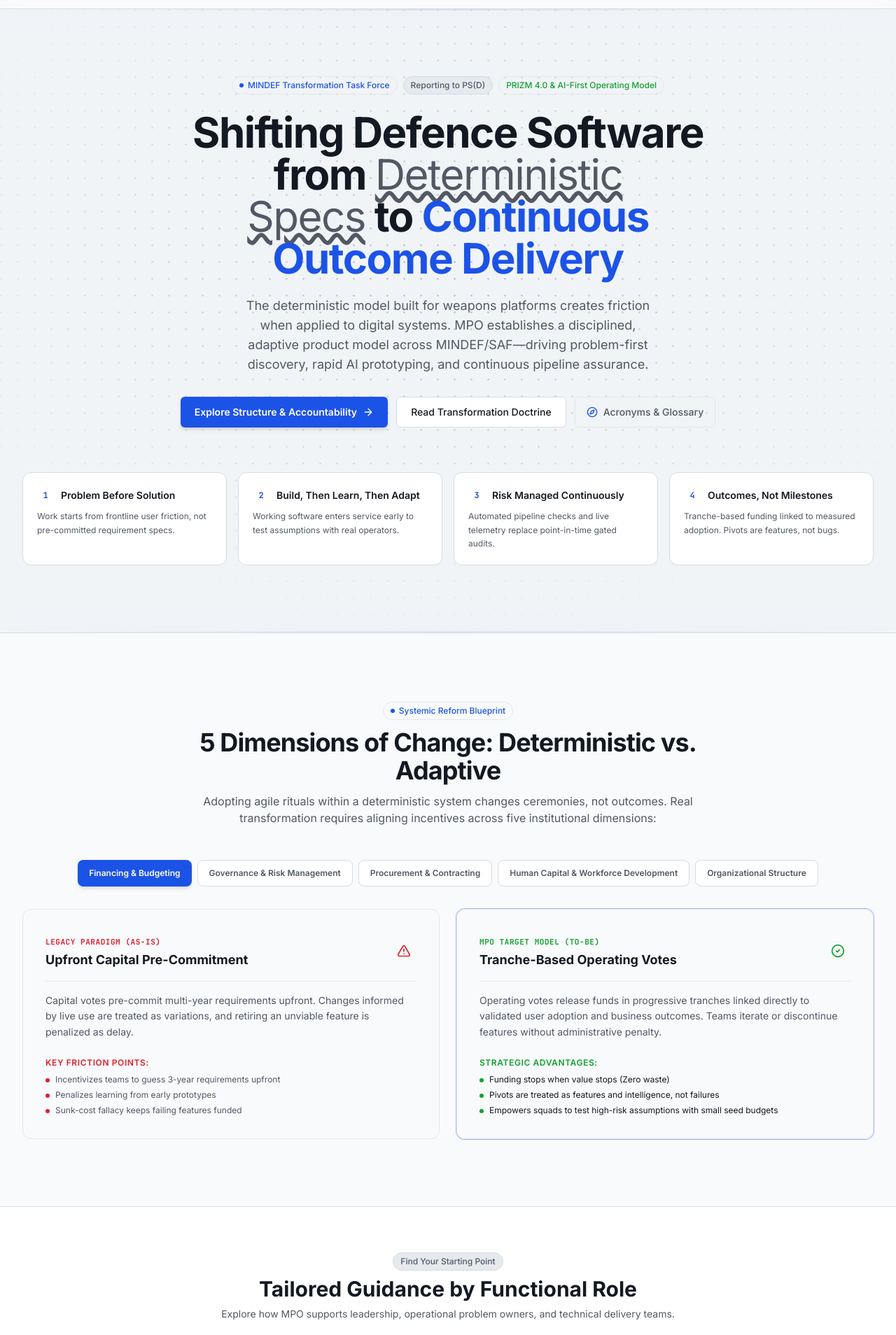
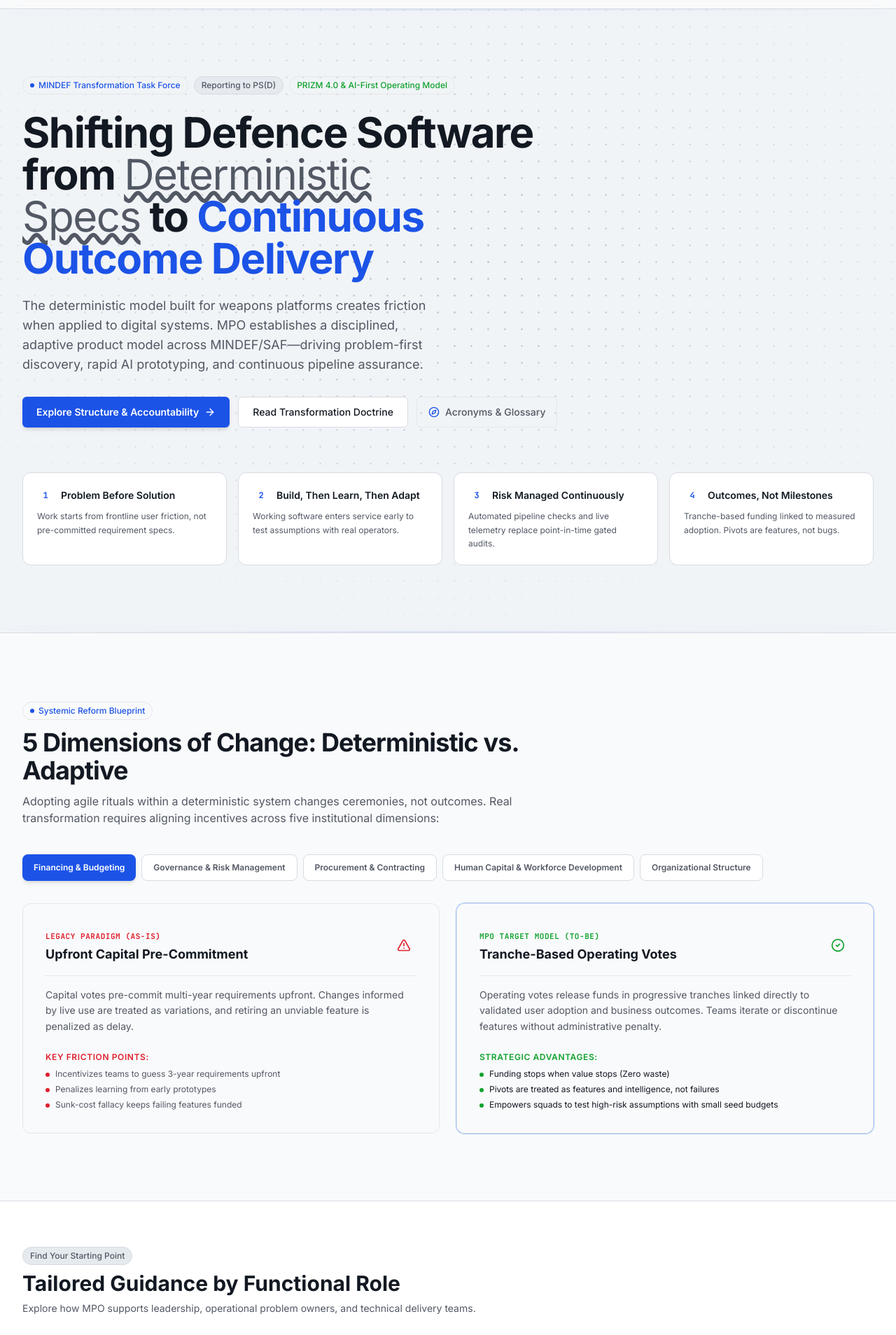
Before and after one commit to unluckyxiii/mpo, a Next.js app: page / in a window 1280 px wide. Shown: the part 52-1960 px from the top of the page at 70% size. Built offline with nearby package versions, Linux system fonts and the light colour scheme.

Commit message:
style: default to light theme and left-align layout across header and sections

```diff
--- a/src/app/layout.tsx
+++ b/src/app/layout.tsx
@@ -41,10 +41,7 @@ export default function RootLayout({
             __html: `
               (function() {
                 try {
-                  var mode = localStorage.getItem('prizm.mode');
-                  if (!mode) {
-                    mode = window.matchMedia('(prefers-color-scheme: dark)').matches ? 'dark' : 'light';
-                  }
+                  var mode = localStorage.getItem('prizm.mode') || 'light';
                   document.documentElement.dataset.zone = 'enterprise';
                   document.documentElement.dataset.mode = mode;
                   document.documentElement.style.colorScheme = mode;
--- a/src/app/page.tsx
+++ b/src/app/page.tsx
@@ -18,14 +18,14 @@ export default function HomePage() {
       {/* Audience Gateways Strip */}
       <section className="py-16 bg-surface border-b border-border">
         <div className="mx-auto max-w-7xl px-4 sm:px-6 lg:px-8">
-          <div className="text-center max-w-2xl mx-auto mb-10 space-y-2">
+          <div className="text-left max-w-2xl mb-10 space-y-2">
             <PrizmBadge variant="muted">
               Find Your Starting Point
             </PrizmBadge>
-            <h2 className="text-2xl font-bold text-fg sm:text-3xl">
+            <h2 className="text-2xl font-bold text-fg sm:text-3xl text-left">
               Tailored Guidance by Functional Role
             </h2>
-            <p className="text-xs sm:text-sm text-fg-muted">
+            <p className="text-xs sm:text-sm text-fg-muted text-left">
               Explore how MPO supports leadership, operational problem owners, and technical delivery teams.
             </p>
           </div>
@@ -116,22 +116,23 @@ export default function HomePage() {
       <SpectrumGrid />
 
       {/* Bottom Transformation CTA */}
-      <section className="py-16 sm:py-20 bg-bg text-center">
-        <div className="mx-auto max-w-3xl px-4 sm:px-6 lg:px-8 space-y-6">
+      <section className="py-16 sm:py-20 bg-bg text-left border-t border-border">
+        <div className="mx-auto max-w-7xl px-4 sm:px-6 lg:px-8">
+          <div className="max-w-3xl space-y-6">
             <div className="inline-flex items-center gap-2 rounded-full border border-accent/30 bg-accent/10 px-3 py-1 text-xs font-medium text-accent">
               <Sparkles className="h-3.5 w-3.5" />
               <span>Ready to Shift Practice?</span>
             </div>
 
-          <h2 className="text-3xl font-bold tracking-tight text-fg sm:text-4xl">
+            <h2 className="text-3xl font-bold tracking-tight text-fg sm:text-4xl text-left">
               Have an Operational Friction or Policy Blocker to Discuss?
             </h2>
 
-          <p className="text-sm text-fg-muted max-w-xl mx-auto leading-relaxed">
+            <p className="text-sm text-fg-muted max-w-xl leading-relaxed text-left">
               Share the problem and frontline users affected. MPO can help clarify the need, run a rapid discovery sprint, or design a policy trial waiver.
             </p>
 
-          <div className="flex flex-wrap items-center justify-center gap-3 pt-2">
+            <div className="flex flex-wrap items-center justify-start gap-3 pt-2">
               <Link
                 href="/funding-support"
                 className="inline-flex h-11 items-center gap-2 rounded-md bg-accent px-6 text-sm font-semibold text-accent-fg shadow-md transition-all hover:bg-accent-hover"
@@ -149,6 +150,7 @@ export default function HomePage() {
               </Link>
             </div>
           </div>
+        </div>
       </section>
     </div>
   );
--- a/src/app/vision-doctrine/page.tsx
+++ b/src/app/vision-doctrine/page.tsx
@@ -123,15 +123,15 @@ export default function VisionDoctrinePage() {
       <DimensionsComparison />
 
       {/* Action CTA */}
-      <section className="mx-auto max-w-7xl px-4 sm:px-6 lg:px-8 text-center">
-        <div className="rounded-2xl border border-border bg-surface p-8 sm:p-12 space-y-4 max-w-3xl mx-auto shadow-xs">
-          <h3 className="text-2xl font-bold text-fg">
+      <section className="mx-auto max-w-7xl px-4 sm:px-6 lg:px-8 text-left">
+        <div className="rounded-2xl border border-border bg-surface p-8 sm:p-12 space-y-4 max-w-3xl shadow-xs">
+          <h3 className="text-2xl font-bold text-fg text-left">
             See How We Structure Teams & Accountability
           </h3>
-          <p className="text-xs sm:text-sm text-fg-muted leading-relaxed">
+          <p className="text-xs sm:text-sm text-fg-muted leading-relaxed text-left">
             Discover the 4-tier AI competency schema, co-located squad topologies, and lifecycle RACI matrices governing MPO squads.
           </p>
-          <div className="pt-2">
+          <div className="pt-2 flex justify-start">
             <Link
               href="/structure-accountability"
               className="inline-flex h-10 items-center gap-2 rounded-md bg-accent px-5 text-xs font-semibold text-accent-fg shadow-sm hover:bg-accent-hover"
--- a/src/components/home/DimensionsComparison.tsx
+++ b/src/components/home/DimensionsComparison.tsx
@@ -14,20 +14,20 @@ export function DimensionsComparison() {
   return (
     <section className="py-16 sm:py-24 bg-bg border-b border-border">
       <div className="mx-auto max-w-7xl px-4 sm:px-6 lg:px-8">
-        <div className="text-center max-w-3xl mx-auto mb-12 space-y-3">
+        <div className="text-left max-w-3xl mb-10 space-y-3">
           <PrizmBadge variant="accent" showPip>
             Systemic Reform Blueprint
           </PrizmBadge>
-          <h2 className="text-3xl font-bold tracking-tight text-fg sm:text-4xl">
+          <h2 className="text-3xl font-bold tracking-tight text-fg sm:text-4xl text-left">
             5 Dimensions of Change: Deterministic vs. Adaptive
           </h2>
-          <p className="text-sm sm:text-base text-fg-muted">
+          <p className="text-sm sm:text-base text-fg-muted text-left">
             Adopting agile rituals within a deterministic system changes ceremonies, not outcomes. Real transformation requires aligning incentives across five institutional dimensions:
           </p>
         </div>
 
         {/* Tab Selection */}
-        <div className="flex flex-wrap justify-center gap-2 mb-8">
+        <div className="flex flex-wrap justify-start gap-2 mb-8">
           {dimensionsData.map((d) => {
             const isActive = d.id === activeTab;
             return (
--- a/src/components/home/HeroSection.tsx
+++ b/src/components/home/HeroSection.tsx
@@ -40,9 +40,9 @@ export function HeroSection() {
       </div>
 
       <div className="relative mx-auto max-w-7xl px-4 sm:px-6 lg:px-8">
-        <div className="mx-auto max-w-3xl text-center space-y-6">
+        <div className="max-w-3xl text-left space-y-6">
           {/* Status Badges */}
-          <div className="flex flex-wrap items-center justify-center gap-2">
+          <div className="flex flex-wrap items-center justify-start gap-2">
             <PrizmBadge variant="accent" showPip>
               MINDEF Transformation Task Force
             </PrizmBadge>
@@ -55,7 +55,7 @@ export function HeroSection() {
           </div>
 
           {/* Main Title */}
-          <h1 className="text-balance text-3xl font-bold tracking-tight text-fg sm:text-5xl lg:text-6xl">
+          <h1 className="text-balance text-3xl font-bold tracking-tight text-fg sm:text-5xl lg:text-6xl text-left">
             Shifting Defence Software from{" "}
             <span className="text-fg-muted font-normal underline decoration-danger/40 decoration-wavy">
               Deterministic Specs
@@ -67,13 +67,13 @@ export function HeroSection() {
           </h1>
 
           {/* Subtitle */}
-          <p className="mx-auto max-w-2xl text-balance text-base text-fg-muted sm:text-lg leading-relaxed">
+          <p className="text-balance text-base text-fg-muted sm:text-lg leading-relaxed text-left">
             The deterministic model built for weapons platforms creates friction when applied to digital systems.
             MPO establishes a disciplined, adaptive product model across MINDEF/SAF—driving problem-first discovery, rapid AI prototyping, and continuous pipeline assurance.
           </p>
 
           {/* Action CTAs */}
-          <div className="flex flex-wrap items-center justify-center gap-3 pt-2">
+          <div className="flex flex-wrap items-center justify-start gap-3 pt-2">
             <Link
               href="/structure-accountability"
               className="inline-flex h-11 items-center gap-2 rounded-md bg-accent px-5 text-sm font-semibold text-accent-fg shadow-md transition-all hover:bg-accent-hover hover:shadow-lg focus-visible:outline-2 focus-visible:outline-accent"
--- a/src/components/ui/ThemeToggle.tsx
+++ b/src/components/ui/ThemeToggle.tsx
@@ -10,9 +10,7 @@ export function ThemeToggle() {
   useEffect(() => {
     setMounted(true);
     const savedMode = localStorage.getItem("prizm.mode") as "light" | "dark" | null;
-    const initialMode =
-      savedMode ||
-      (window.matchMedia("(prefers-color-scheme: dark)").matches ? "dark" : "light");
+    const initialMode = savedMode || "light";
 
     setMode(initialMode);
     document.documentElement.dataset.mode = initialMode;
```
Lines whose indentation alone changed are shown as unchanged.
